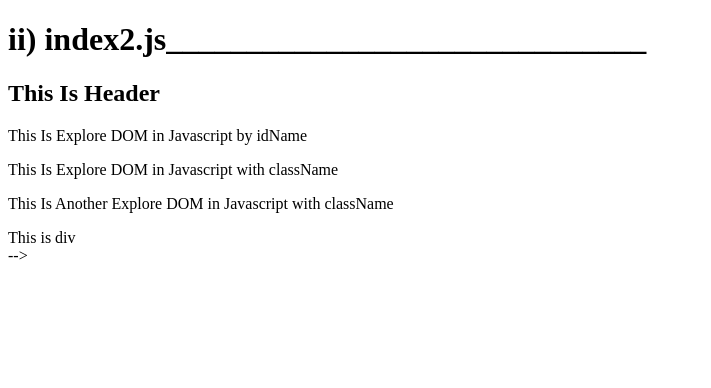
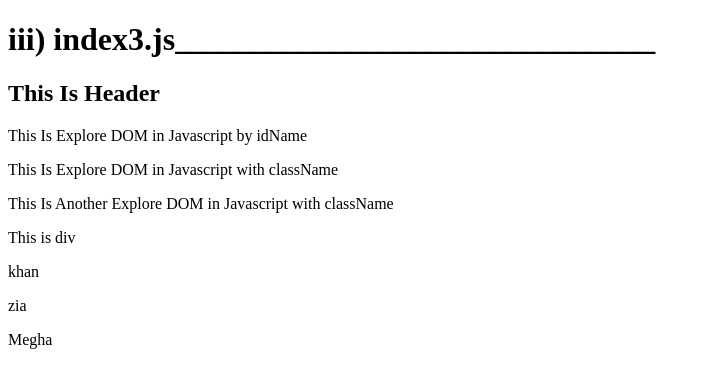
Before and after one commit to KhanZiaul/JavaScript-Practice, a plain HTML site: page 05 The Document Object Model/index.html in a window 1280 px wide. Shown: the whole page, without its empty margins (0-711 px from the left). Drawn offline with Linux system fonts and the light colour scheme.

Commit message:
index3.js done

```diff
--- a/05 The Document Object Model/index.html
+++ b/05 The Document Object Model/index.html
@@ -17,7 +17,7 @@
 
         <div class="class">This is div</div> -->
 
-     <h1> ii) index2.js______________________________</h1>
+     <!-- <h1> ii) index2.js______________________________</h1>
 
         <h2> This Is Header </h2>
         <p id="idOne">This Is Explore DOM in Javascript by idName</p>
@@ -27,10 +27,23 @@
         <div class="class">This is div</div> -->
 
 
+     <h1> iii) index3.js______________________________</h1>
+
+        <h2> This Is Header </h2>
+        <p id="idOne">This Is Explore DOM in Javascript by idName</p>
+        <p class="class">This Is Explore DOM in Javascript with className</p>
+        <p class="class">This Is Another Explore DOM in Javascript with className</p>
+
+        <div class="div-htmlTag">
+        <p>This is div</p>
+        </div>
+
+
 
 
 
     <!-- <script src="index.js"></script> -->
-    <script src="index2.js"></script>
+    <!-- <script src="index2.js"></script> -->
+    <script src="index3.js"></script>
 </body>
 </html>
--- /dev/null
+++ b/05 The Document Object Model/index3.js
@@ -0,0 +1,33 @@
+// adding and changing page content
+
+// const para = document.querySelector('p');
+
+// console.log(para.innerText);
+
+// para.innerText = 'khan zia';
+
+// para.innerText += ' I AM JAVASCRIPT MAN !!';
+
+const paras = document.querySelectorAll('p');
+
+// paras.forEach(para => {
+
+//     console.log(para.innerText);
+
+//     para.innerText += ' WELCOME ME MAN, I AM JS';
+//  });
+
+const divIs = document.querySelector('.div-htmlTag');
+
+// console.log(divIs.innerHTML);
+
+// divIs.innerHTML = '<h2>I CAN CHANGE YOUR TAG</h2>';
+
+// divIs.innerHTML += '<h2>YOU ARE SAVE FOR A MOMENT</h2>';
+
+const names = ['khan', 'zia', 'Megha'];
+
+names.forEach(name => {
+
+    divIs.innerHTML += `<p> ${name} </p> `;
+});
```
